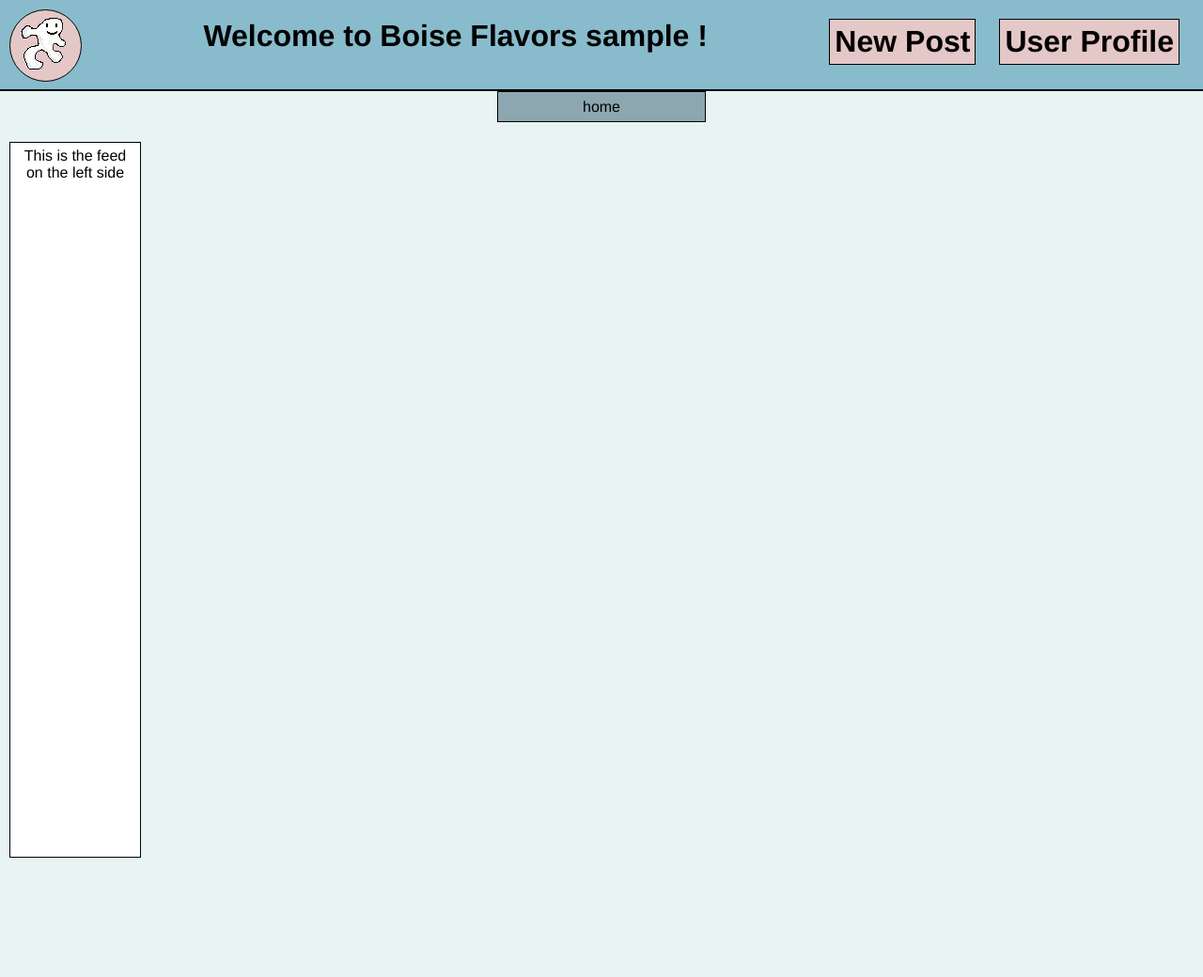
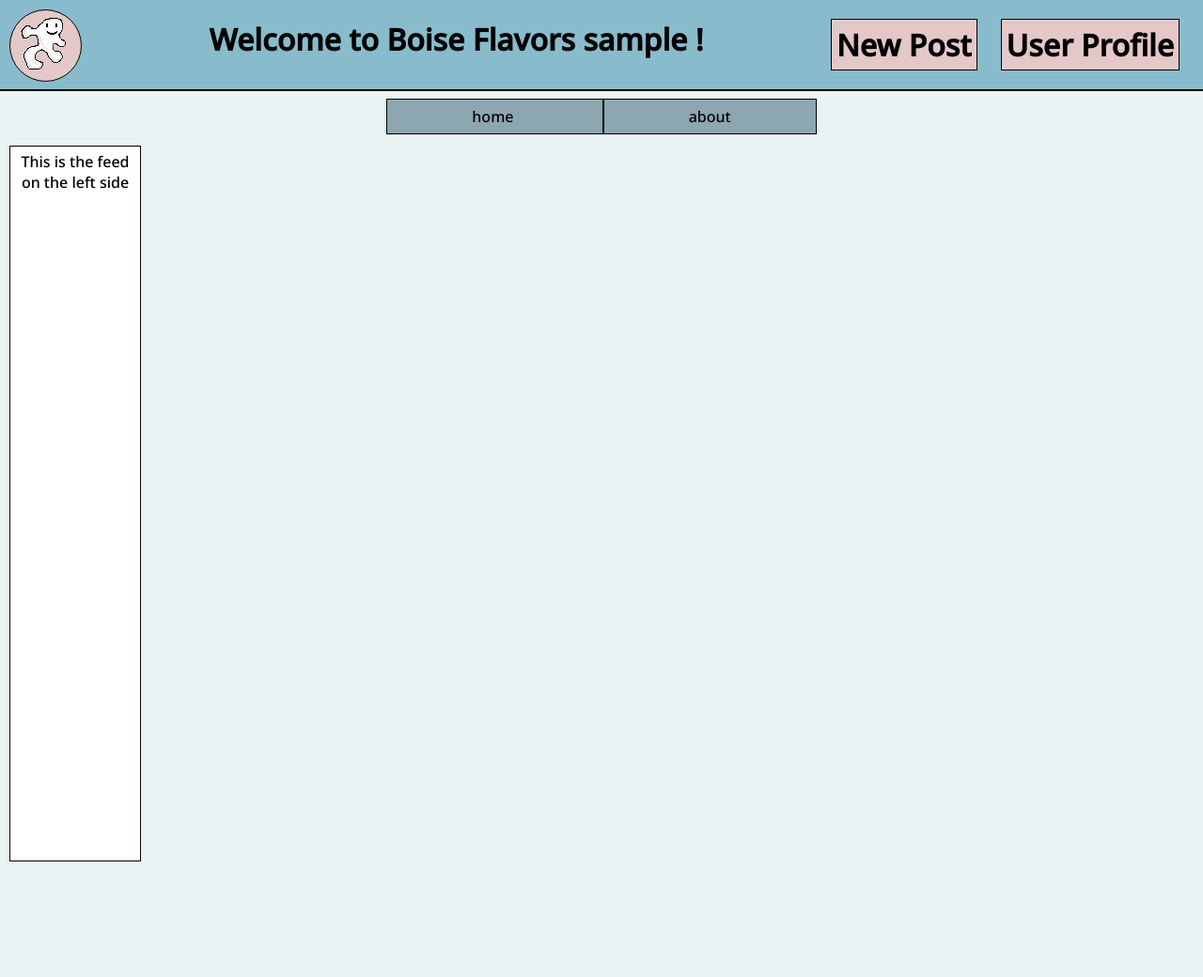
Before and after one commit to Jackcunningolf/BoisEvolvE, a PHP site: page /individual_post.php in a window 1280 px wide. Shown: the top 1040 px of the page at 94% size. Before the commit the page ends 913 px from the top, so only its background shows below. Run offline with PHP 8.4, Linux system fonts and the light colour scheme; the visitor is signed in with stand-in values (Sample User, id 1); data that the repository does not hold is empty; some libraries are stand-ins or nearby versions.

Commit message:
small changes

```diff
--- a/handlers/new_user_handler.php
+++ b/handlers/new_user_handler.php
@@ -15,6 +15,12 @@ $_SESSION['last_name'] = $lname;
 $_SESSION['email'] = $email;
 $_SESSION['bio'] = $bio;
 
+if (!preg_match("/^[a-z ,.'-]+$/i", $fname) or !preg_match("/^[a-z ,.'-]+$/i", $lname)) {
+    $_SESSION['message'] = "Name has invalid characters";
+    header('location:../new_user.php');
+    exit;
+}
+
 if (!preg_match("/^[A-Z0-9+_.-]+@[A-Z0-9.-]+$/i", $email)) {
     $_SESSION['message'] = "Please provide a valid email address";
     header('location:../new_user.php');
--- a/header.php
+++ b/header.php
@@ -9,7 +9,7 @@ require_once 'utils.php';
               <link rel="icon" type="image/x-icon" href="images/bruh.png">
               <link rel="stylesheet" href="styles/phpstyle.css">
               <link rel="stylesheet" href="styles/headStyle.css">
-              <link href="http://fonts.googleapis.com/css?family=Open+Sans"
+              <link href="https://fonts.googleapis.com/css2?family=Noto+Sans:wght@500&display=swap"
 rel="stylesheet" type="text/css">
               <script src = "node_modules/jquery/dist/jquery.min.js"></script>
               <script src = "js/fadePromo.js"></script>
--- a/js/loadcomment.js
+++ b/js/loadcomment.js
@@ -8,7 +8,11 @@ $(function() {
         $('<div class = "promo_comment">' +
             comment +
             '</div>'
-        ).prependTo(".comment_feed");
+        ).prependTo(".comment_feed").fadeIn("slow");
+
+        $('#comment_form').each(function() {
+            this.reset()
+            });
 
         $.ajax({
             type: "POST",
@@ -20,3 +24,7 @@ $(function() {
     });
 
 });
+
+$(function() {
+
+})
--- a/nav.php
+++ b/nav.php
@@ -6,13 +6,9 @@
                 home
             </a>
 
-            <!-- <a href="contact.php" <?php echo ($currentPage == "contact") ? 'class="currPage"' : 'class="otherPage"' ?>>
-                contact
-            </a>
-
             <a href="about.php" <?php echo ($currentPage == "about") ? 'class="currPage"' : 'class="otherPage"'?>>
                 about
             </a>
-           -->
+
     </div>
 </body>
--- a/styles/phpstyle.css
+++ b/styles/phpstyle.css
@@ -1,7 +1,7 @@
 body {
     margin: 0;
     background-color: #e8f3f3;
-    font-family:'Franklin Gothic Medium', 'Arial Narrow', Arial, sans-serif;
+    font-family: 'Noto Sans', sans-serif;
     min-height: 100vh;
 }
 
@@ -15,7 +15,7 @@ a {
     /* width: 10px; */
     margin-bottom: 15px;
     position: relative;
-    top: -13px;
+    top: -5px;
 }
 
 #navigate > a {
@@ -28,10 +28,10 @@ a {
 }
 
 .currPage {
-    background-color: rgb(170, 192, 199);
+    background-color: rgb(194, 153, 126);
 }
 .currPage:hover {
-    background-color: rgb(131, 156, 163);
+    background-color: rgb(194, 156, 163);
 }
 
 .otherPage {
--- a/user_promo.php
+++ b/user_promo.php
@@ -3,6 +3,7 @@ session_start();
 require_once 'header.php';
 require_once 'promos.php';
 require_once 'feeds.php';
+require_once 'nav.php';
 require_once 'Dao.php';
 $dao = new Dao();
 
```
